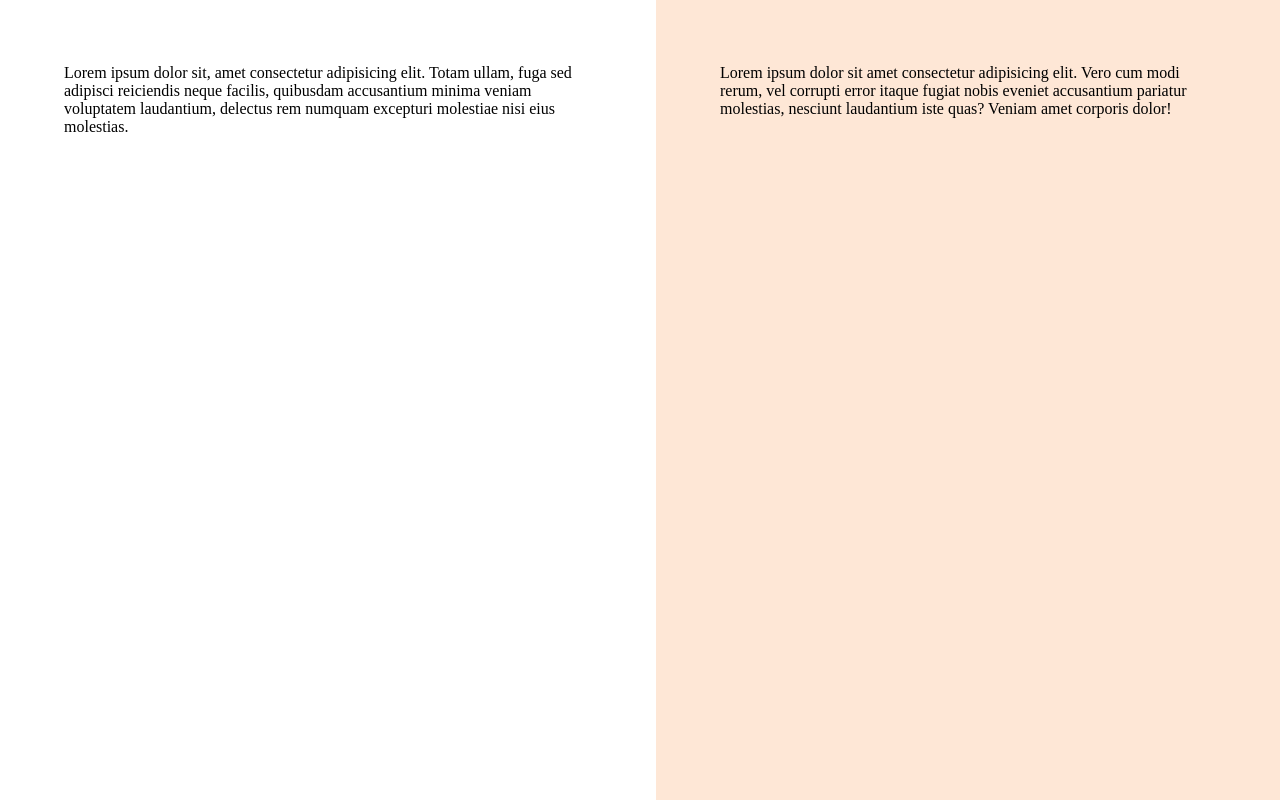
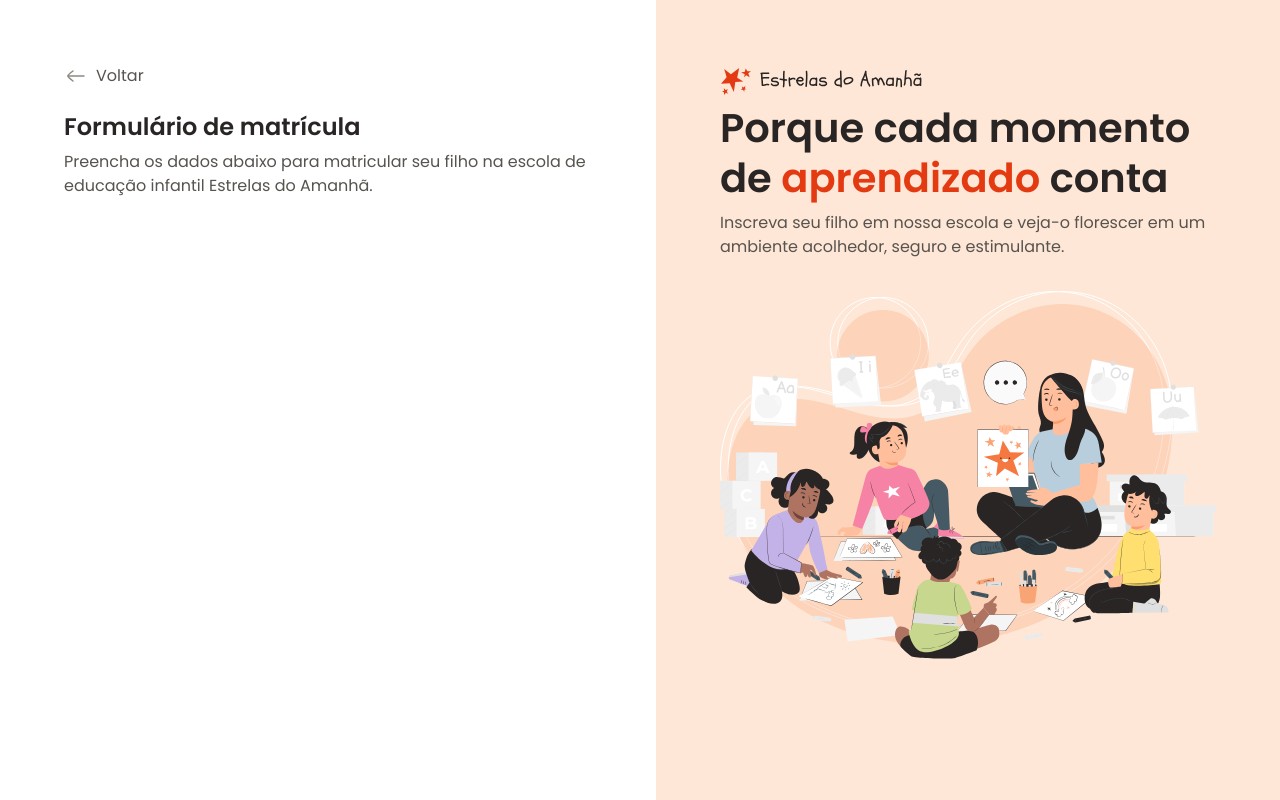
Before and after one commit to telesiago/Projeto-Formulario-de-Matricula, a plain HTML site: page index.html in a window 1280 px wide. Drawn offline with Linux system fonts and the light colour scheme.

Commit message:
aside content and initial content of main

```diff
--- a/index.html
+++ b/index.html
@@ -15,11 +15,27 @@
 <body>
     <div id="app">
         <main>
-            <div class="main-conatainer">Lorem ipsum dolor sit, amet consectetur adipisicing elit. Totam ullam, fuga sed adipisci reiciendis neque facilis, quibusdam accusantium minima veniam voluptatem laudantium, delectus rem numquam excepturi molestiae nisi eius molestias.</div>
+            <div class="main-conatainer">
+                <div class="back">
+                    <img src="assets/icons/arrow-left-02.svg" alt="ícone de voltar"><span>Voltar</span></img>
+                </div>
+            </div>
+
+            <h1>Formulário de matrícula</h1>
+
+            <p>Preencha os dados abaixo para matricular seu filho na escola de educação infantil Estrelas do Amanhã.</p>
         </main>
 
         <aside>
-            <div class="aside-container">Lorem ipsum dolor sit amet consectetur adipisicing elit. Vero cum modi rerum, vel corrupti error itaque fugiat nobis eveniet accusantium pariatur molestias, nesciunt laudantium iste quas? Veniam amet corporis dolor!</div>
+            <div class="aside-container">
+                <header>
+                    <img src="assets/logo.svg" alt="Logo Estrelas do Amanhã">
+                    <h2>Porque cada momento de <span>aprendizado</span> conta</h2>
+                    <p>Inscreva seu filho em nossa escola e veja-o florescer em um ambiente acolhedor, seguro e estimulante.</p>
+                </header>
+
+                <img src="assets/Illustration.svg" alt="Ilustração de uma professora com crianças prestando atenção">
+            </div>
         </aside>
     </div>
 </body>
--- a/styles/global.css
+++ b/styles/global.css
@@ -24,4 +24,16 @@
 
 body {
     overflow: hidden;
+
+    font: var(--text);
+    color: var(--text-secondary);
 }
+
+h1, h2 {
+    color: var(--text-primary);
+}
+
+img {
+    max-width: 100%;
+    height: auto;
+}
--- a/styles/layout.css
+++ b/styles/layout.css
@@ -14,6 +14,18 @@ main {
         max-width: 33rem;
         margin-left: auto;
     }
+
+    & .back {
+        display: flex;
+        align-items: center;
+        gap: 0.5rem;
+        margin-bottom: 1.5rem;
+    }
+
+    & h1 {
+        font: 600 1.5rem/1.25 var(--font-family);
+        margin-bottom: 0.5rem;
+    }
 }
 
 aside {
@@ -22,5 +34,18 @@ aside {
 
     & .aside-container {
         max-width: 31rem;
+
+        & > img {
+            margin-top: 2rem;
+        }
+    }
+
+    & h2 {
+        font: 600 2.5rem/1.25 var(--font-family);
+        margin-bottom: 0.5rem;
+
+        & span {
+            color: var(--text-highlight);
+        }
     }
 }
```
